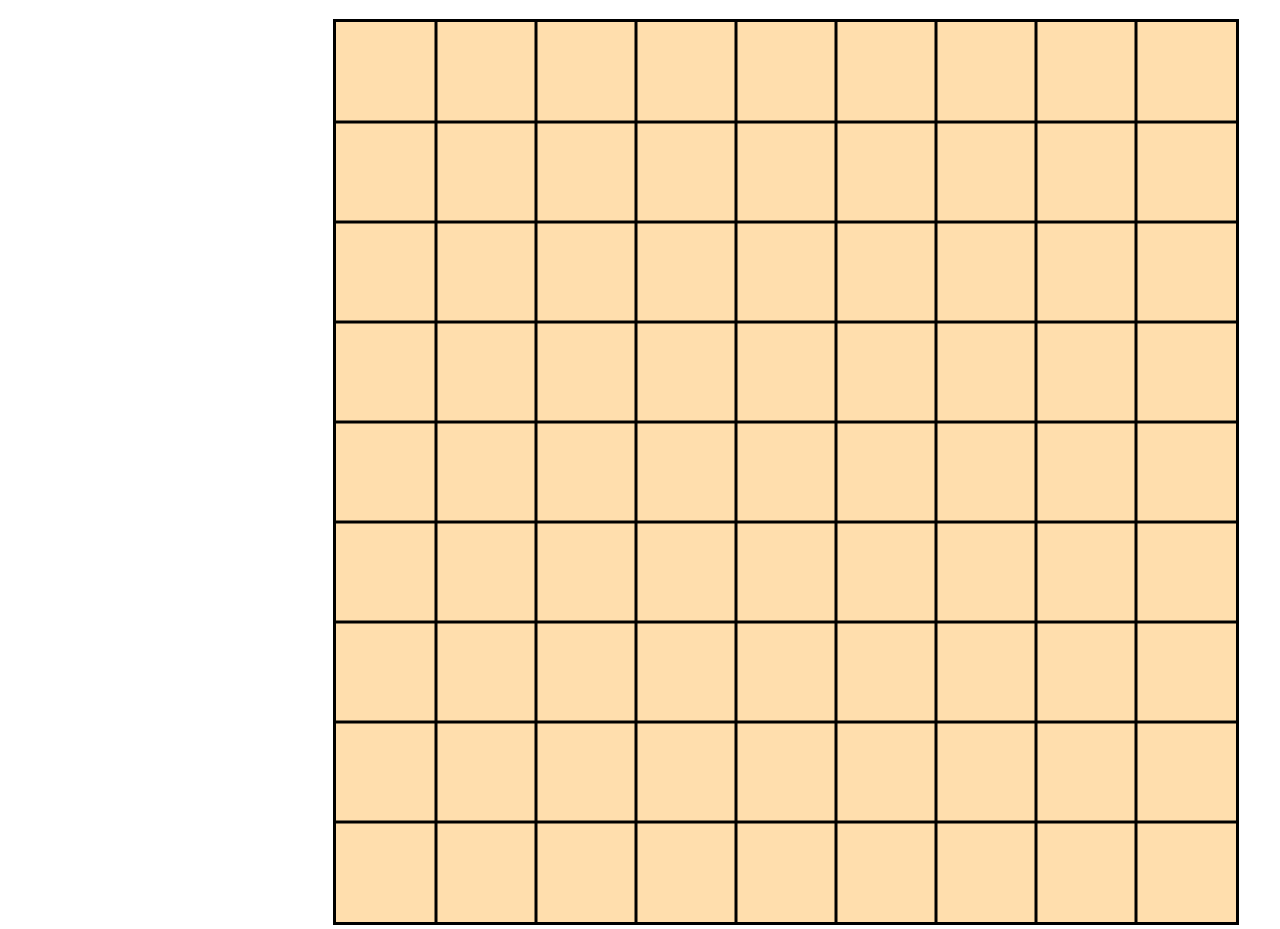
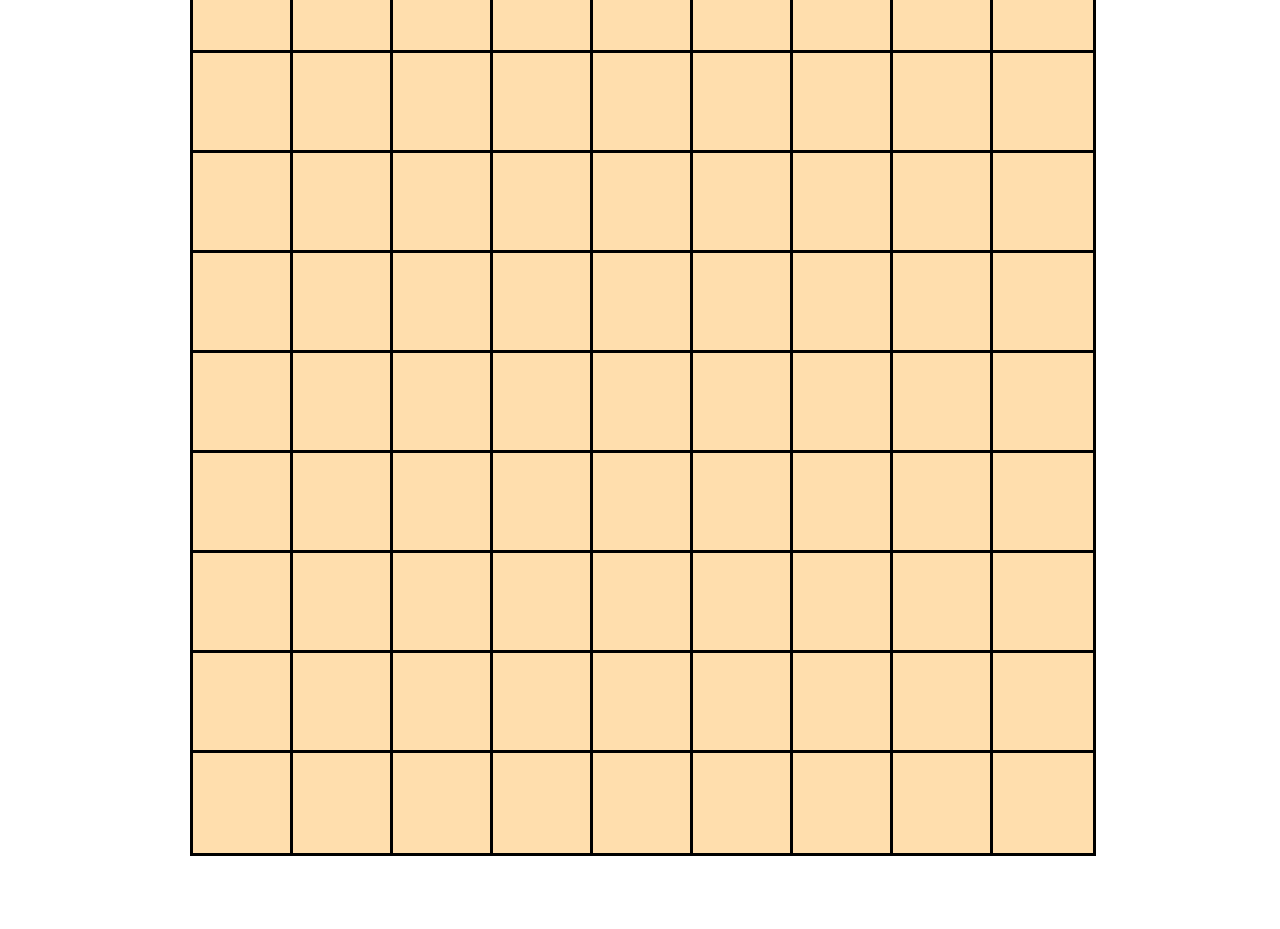
Before and after one commit to Zoli1999/Shogi, a React (Create React App) app in the folder shogi/: page / in a window 1280 px wide. After the commit the page ends 856 px from the top, so only its background shows below. Built offline with nearby package versions, Linux system fonts and the light colour scheme.

Commit message:
Improved Board

```diff
--- a/shogi/src/App.css
+++ b/shogi/src/App.css
@@ -1,38 +1,5 @@
-.App {
-  text-align: center;
+#app {
+  display: grid;
+  place-content: center;
+  height: 100vh;
 }
-
-.App-logo {
-  height: 40vmin;
-  pointer-events: none;
-}
-
-@media (prefers-reduced-motion: no-preference) {
-  .App-logo {
-    animation: App-logo-spin infinite 20s linear;
-  }
-}
-
-.App-header {
-  background-color: #282c34;
-  min-height: 100vh;
-  display: flex;
-  flex-direction: column;
-  align-items: center;
-  justify-content: center;
-  font-size: calc(10px + 2vmin);
-  color: white;
-}
-
-.App-link {
-  color: #61dafb;
-}
-
-@keyframes App-logo-spin {
-  from {
-    transform: rotate(0deg);
-  }
-  to {
-    transform: rotate(360deg);
-  }
-}
--- a/shogi/src/App.tsx
+++ b/shogi/src/App.tsx
@@ -1,11 +1,13 @@
 import React from 'react';
-import './App.css';
-import Board from "./Board/pages/board"
+import Board from "./Board/components/board"
+import "./App.css";
 
 
 function App() {
   return (
-    <Board />
+    <div id="app">
+      <Board />
+    </div>
   );
 }
 
--- /dev/null
+++ b/shogi/src/Board/components/board.tsx
@@ -0,0 +1,30 @@
+import React from "react";
+import "../css/board.css";
+
+const map = [
+  [1, 2, 3, 4, 5, 6, 7, 8, 9],
+  [1, 2, 3, 4, 5, 6, 7, 8, 9],
+  [1, 2, 3, 4, 5, 6, 7, 8, 9],
+  [1, 2, 3, 4, 5, 6, 7, 8, 9],
+  [1, 2, 3, 4, 5, 6, 7, 8, 9],
+  [1, 2, 3, 4, 5, 6, 7, 8, 9],
+  [1, 2, 3, 4, 5, 6, 7, 8, 9],
+  [1, 2, 3, 4, 5, 6, 7, 8, 9],
+  [1, 2, 3, 4, 5, 6, 7, 8, 9],
+];
+
+const Board = () => {
+  let board = [];
+
+  for (let i = 0; i < map.length; i ++) {
+    for (let j = 0; j < map[i].length; j++) {
+      board.push(<div className="tile"></div>)
+    }
+  }
+
+  return (
+    <div id="board">{board}</div>
+  );
+}
+
+export default Board;
--- a/shogi/src/Board/components/canvas.tsx
+++ /dev/null
@@ -1,81 +0,0 @@
-import React from "react";
-import "../css/board.css";
-
-const Canvas = () => {
-  const canvasRef = React.useRef<HTMLCanvasElement>(null);
-  const [ctx, setCtx] = React.useState<CanvasRenderingContext2D | null>(null);
-
-  React.useEffect(() => {
-    if (canvasRef.current) {
-      const renderCtx = canvasRef.current.getContext('2d');
-      if (renderCtx) {
-        setCtx(renderCtx);
-      }
-    }
-    if (ctx) {
-      ctx.beginPath();
-      ctx.lineWidth = 3;
-
-      //Top to Bottom
-      ctx.moveTo(100, 0);
-      ctx.lineTo(100, 900);
-
-      ctx.moveTo(200, 0);
-      ctx.lineTo(200, 900);
-
-      ctx.moveTo(300, 0);
-      ctx.lineTo(300, 900)
-
-      ctx.moveTo(400, 0);
-      ctx.lineTo(400, 900)
-
-      ctx.moveTo(500, 0);
-      ctx.lineTo(500, 900)
-
-      ctx.moveTo(600, 0);
-      ctx.lineTo(600, 900)
-
-      ctx.moveTo(700, 0);
-      ctx.lineTo(700, 900)
-
-      ctx.moveTo(800, 0);
-      ctx.lineTo(800, 900)
-
-      //Side to Side
-      ctx.moveTo(0, 100);
-      ctx.lineTo(900, 100)
-
-      ctx.moveTo(0, 200);
-      ctx.lineTo(900, 200)
-
-      ctx.moveTo(0, 300);
-      ctx.lineTo(900, 300)
-
-      ctx.moveTo(0, 400);
-      ctx.lineTo(900, 400)
-
-      ctx.moveTo(0, 500);
-      ctx.lineTo(900, 500)
-
-      ctx.moveTo(0, 600);
-      ctx.lineTo(900, 600)
-
-      ctx.moveTo(0, 700);
-      ctx.lineTo(900, 700)
-
-      ctx.moveTo(0, 800);
-      ctx.lineTo(900, 800)
-
-      ctx.stroke();
-    }
-
-  }, [ctx]);
-
-  return (
-    <div className="canvas-container">
-      <canvas className="canvas-board" width={900} height={900} ref={canvasRef}></canvas>
-    </div>
-  );
-}
-
-export default Canvas;
--- a/shogi/src/Board/css/board.css
+++ b/shogi/src/Board/css/board.css
@@ -1,9 +1,14 @@
-.canvas-container {
-  margin-top: 1.5%;
-  margin-left: 26%;
+#board {
+  width: 900px;
+  height: 900px;
+  display: grid;
+  grid-template-columns: repeat(9, 100px);
+  grid-template-rows: repeat(9, 100px);
 }
 
-.canvas-board {
+ #board .tile {
+  width: 100px;
+  height: 100px;
   border: 3px solid black;
   background-color: navajowhite;
 }
--- a/shogi/src/Board/pages/board.tsx
+++ /dev/null
@@ -1,10 +0,0 @@
-import React from "react";
-import Canvas from "../components/canvas";
-
-const Board = () => {
-  return (
-    <Canvas />
-  );
-}
-
-export default Board;
```
